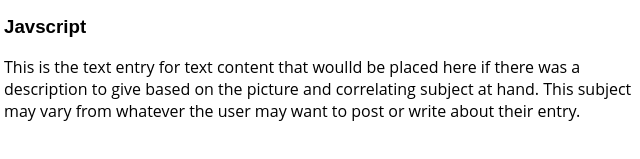
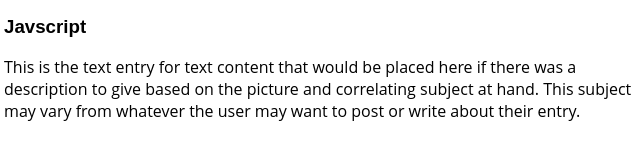
Before and after one commit to John-bess4/code-journa, a website: page index.html in a window 1280 px wide. Shown: the part 1245-1404 px from the top of the page, 262-902 px from the left. Drawn offline with Linux system fonts and the light colour scheme.

Commit message:
newest javascript-entry

```diff
--- a/index.html
+++ b/index.html
@@ -57,7 +57,7 @@
           </h3>
           <p>
             This is the text entry for text content that
-            woulld be placed here if there was a description to
+            would be placed here if there was a description to
             give based on the picture and correlating
             subject at hand. This subject may vary from whatever
             the user may want to post or write about their entry.
--- a/js/main.js
+++ b/js/main.js
@@ -92,3 +92,5 @@
   viewSwap(data.view);
   toggleNoEntries();
 });
+
+//  new commit
```
